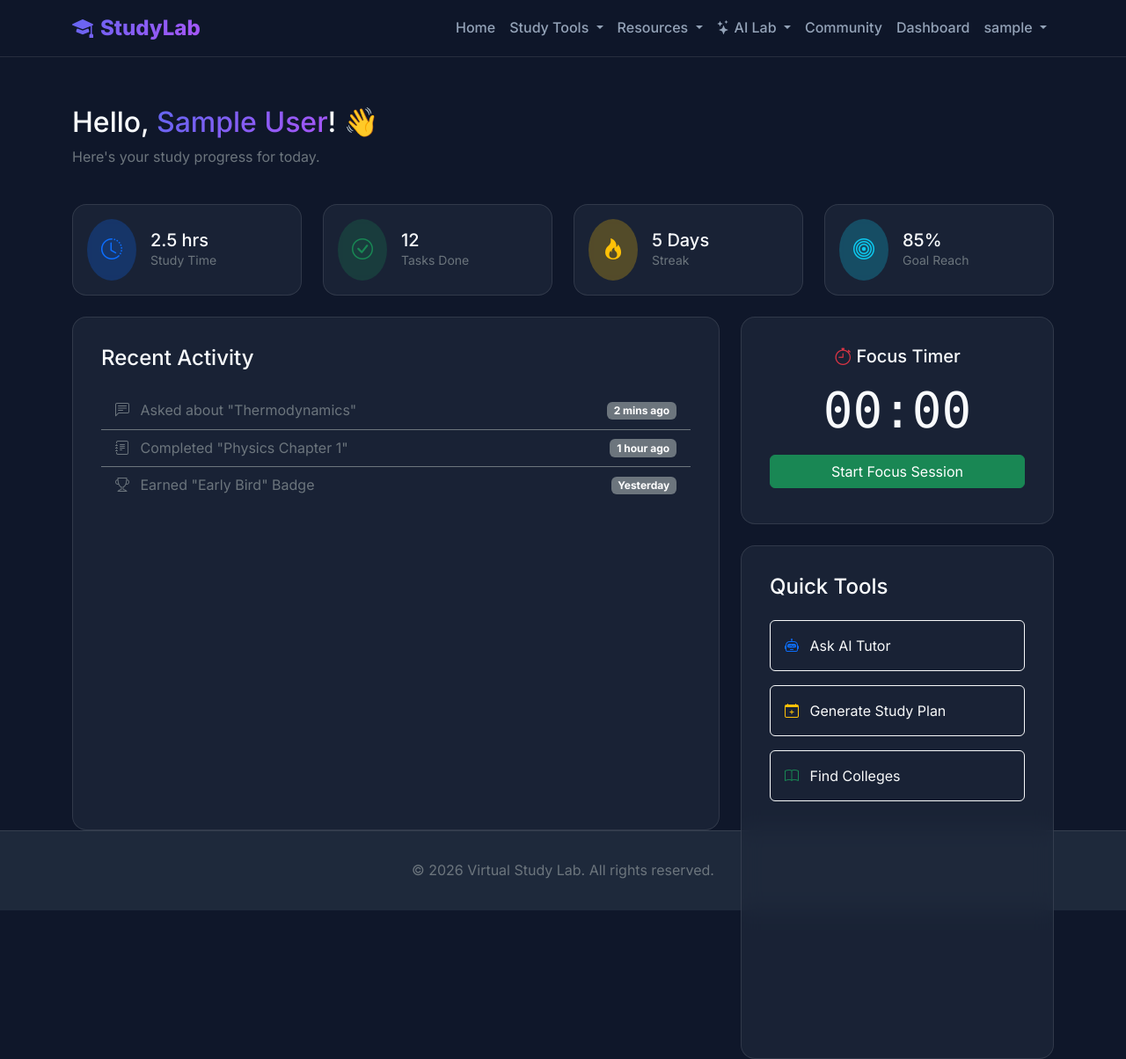
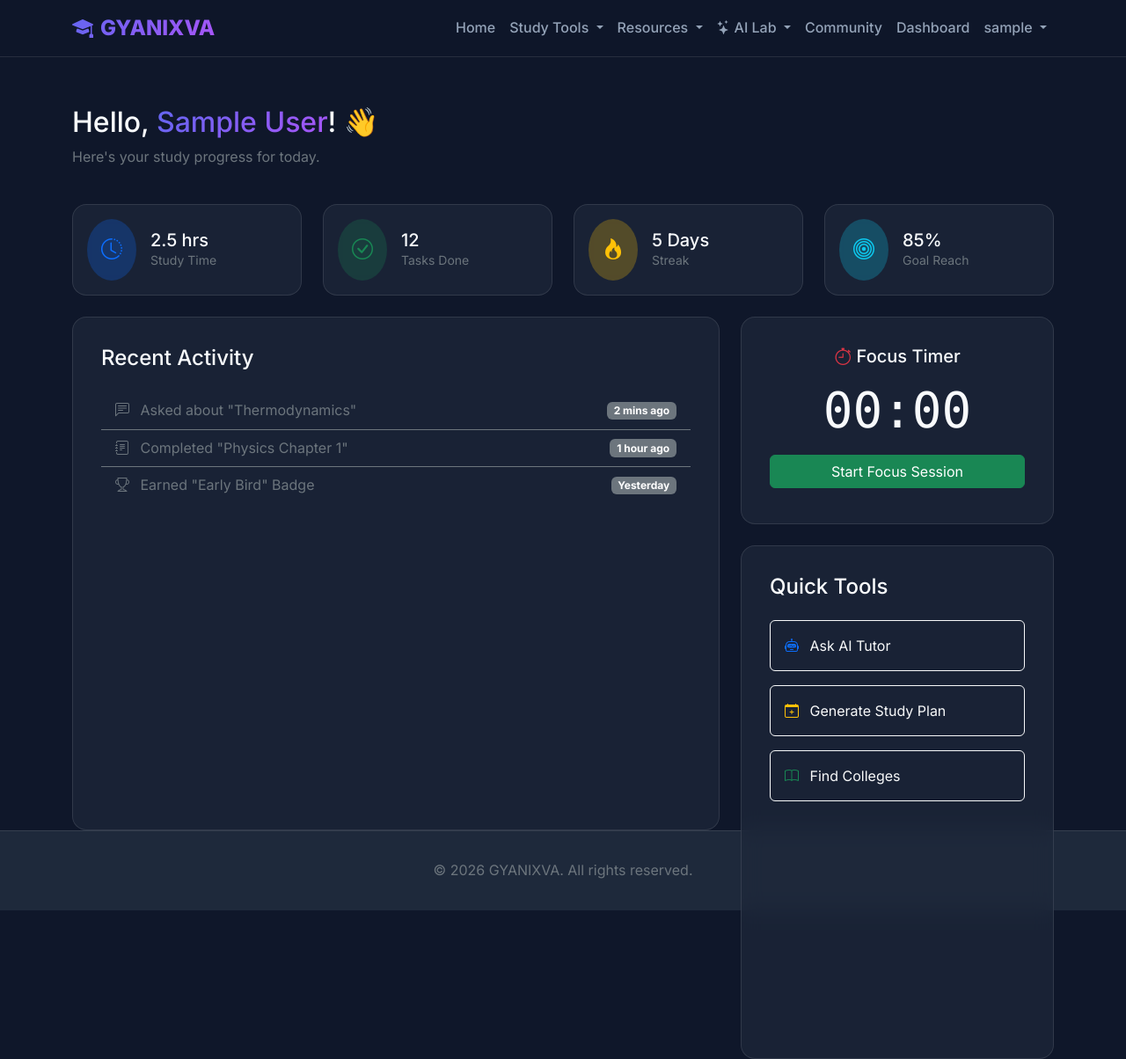
Before and after one commit to vikash0885/GYANIXVA, a Flask app: page /dashboard in a window 1280 px wide. Shown: the whole page at 88% size. Run offline with Flask 3, Linux system fonts and the light colour scheme; the visitor is signed in with stand-in values (Sample User, id 1).

Commit message:
Renamed branding to GYANIXVA

```diff
--- a/app/templates/base.html
+++ b/app/templates/base.html
@@ -4,7 +4,7 @@
 <head>
     <meta charset="UTF-8">
     <meta name="viewport" content="width=device-width, initial-scale=1.0">
-    <title>{% block title %}Virtual Study Lab{% endblock %}</title>
+    <title>{% block title %}GYANIXVA{% endblock %}</title>
     <!-- Fonts -->
     <link href="https://fonts.googleapis.com/css2?family=Inter:wght@300;400;500;600;700;800&display=swap"
         rel="stylesheet">
@@ -22,7 +22,7 @@
     <nav class="navbar navbar-expand-lg navbar-dark fixed-top">
         <div class="container">
             <a class="navbar-brand" href="{{ url_for('main.home') }}">
-                <span class="text-gradient"><i class="bi bi-mortarboard-fill me-2"></i>StudyLab</span>
+                <span class="text-gradient"><i class="bi bi-mortarboard-fill me-2"></i>GYANIXVA</span>
             </a>
             <button class="navbar-toggler" type="button" data-bs-toggle="collapse" data-bs-target="#navbarNav">
                 <span class="navbar-toggler-icon"></span>
@@ -122,7 +122,7 @@
     <!-- Footer -->
     <footer>
         <div class="container text-center">
-            <p class="text-secondary mb-0">&copy; 2026 Virtual Study Lab. All rights reserved.</p>
+            <p class="text-secondary mb-0">&copy; 2026 GYANIXVA. All rights reserved.</p>
         </div>
     </footer>
 
```
